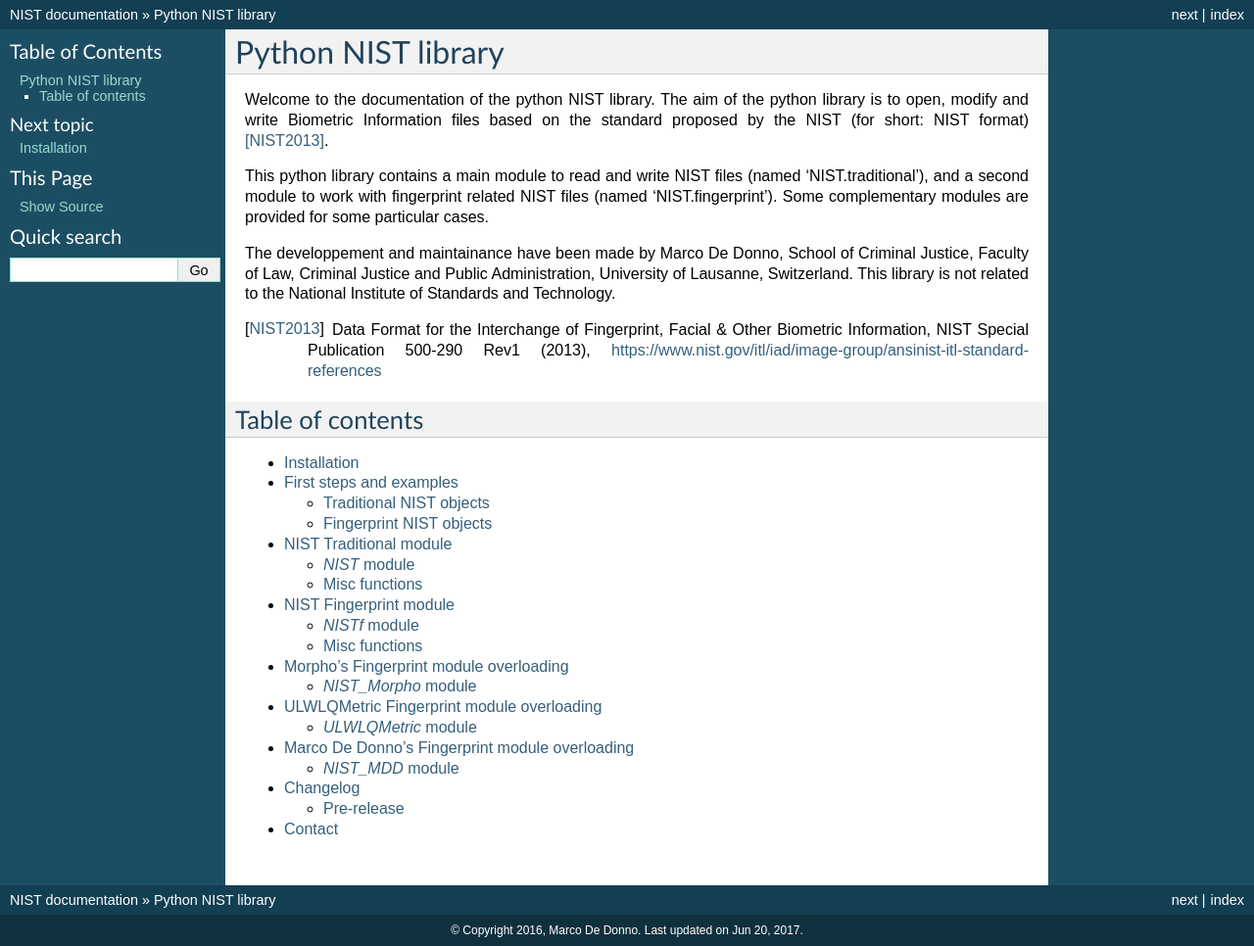
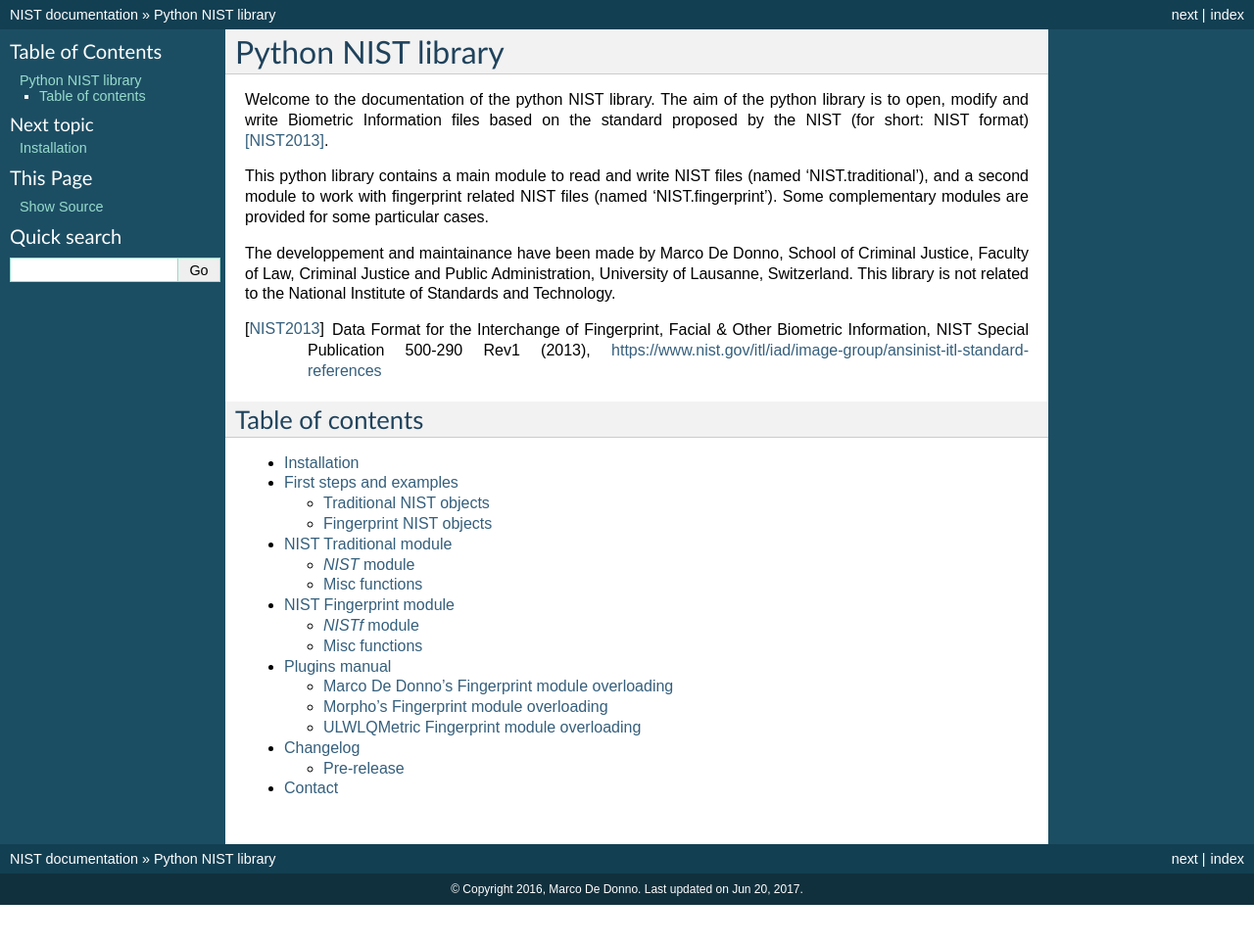
Before and after one commit to mdedonno1337/NIST, a Sphinx documentation site: the page built from doc/index.rst, in a window 1280 px wide. Shown: the whole page at 98% size. Built offline with Sphinx 7.4.7, drawn with Linux system fonts in a browser that asks for light colours; the version number could not be read and is left out; after the commit the page ends 924 px from its top, so only the background shows below that.

Commit message:
Doc update

```diff
--- a/doc/index.rst
+++ b/doc/index.rst
@@ -22,9 +22,8 @@
 	Traditional
 	Fingerprint
 
-	Morpho
-	ULWLQMetric
-	mdedonno
+
+	plugins/index
 
 	Changelog
 
```
Also changed, not shown: doc/plugins/index.rst (added, +9 -0 lines), doc/plugins/Morpho.rst (renamed from doc/Morpho.rst), doc/plugins/ULWLQMetric.rst (renamed from doc/ULWLQMetric.rst), doc/plugins/mdedonno.rst (renamed from doc/mdedonno.rst).
